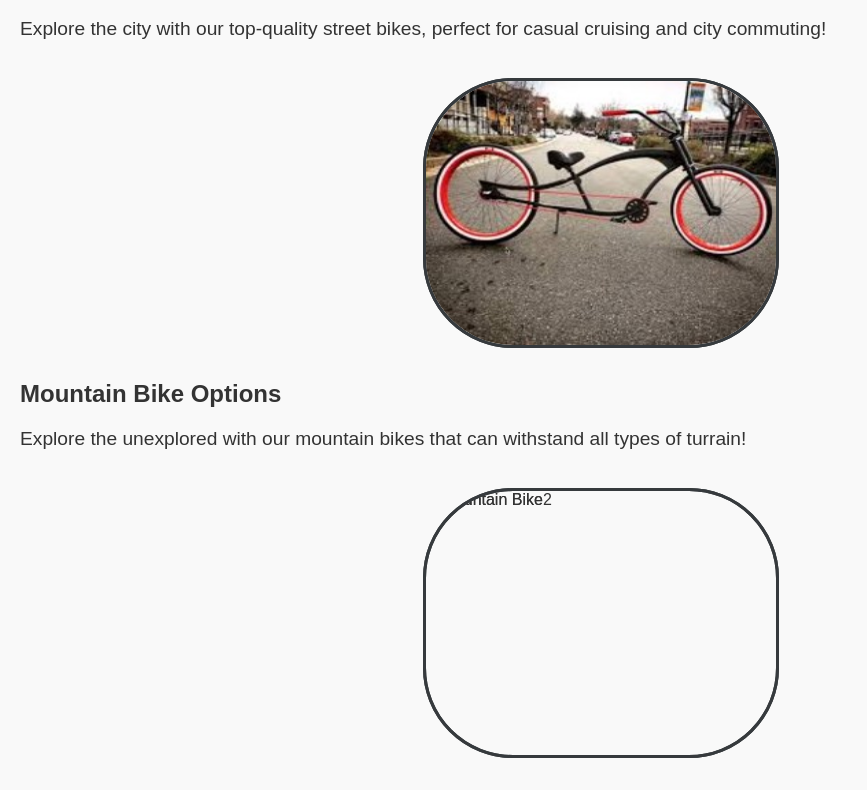
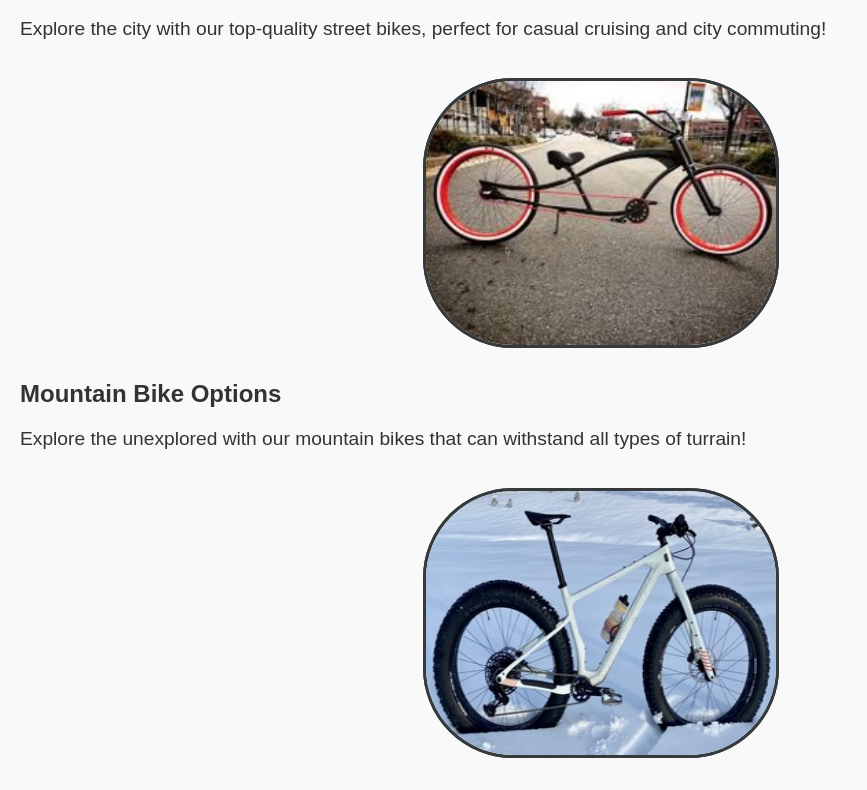
Before and after one commit to JackW236/JackW236.github.io, a plain HTML site: page rentals.htm in a window 1280 px wide. Shown: the part 904-1694 px from the top of the page, without its empty margins (0-867 px from the left). Drawn offline with Linux system fonts and the light colour scheme.

Commit message:
Update rentals.htm

```diff
--- a/rentals.htm
+++ b/rentals.htm
@@ -62,8 +62,8 @@ Date Tested: March 29, 2025
         <p>Explore the unexplored with our mountain bikes that can withstand all types of turrain!</p>
         <br>
         <figure class="cute">
-        <img  class="cute" src="images/mountainbike.jpg" alt="Mountain Bike"/>
-        <img class="cuter" src="images/mountainbike2.jpg" alt="Mountain Bike2"/>
+        <img  class="cute" src="images/mountain.jpg" alt="Mountain Bike"/>
+        <img class="cuter" src="images/mountain2.jpg" alt="Mountain Bike2"/>
         </figure>
         <br>
 
```
